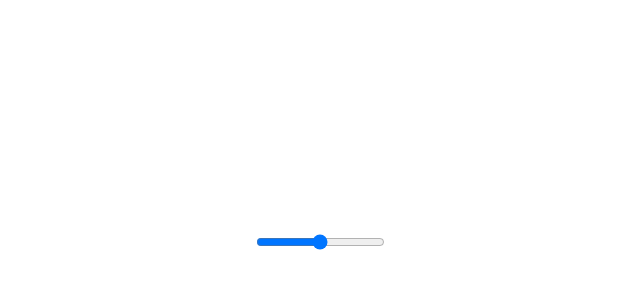
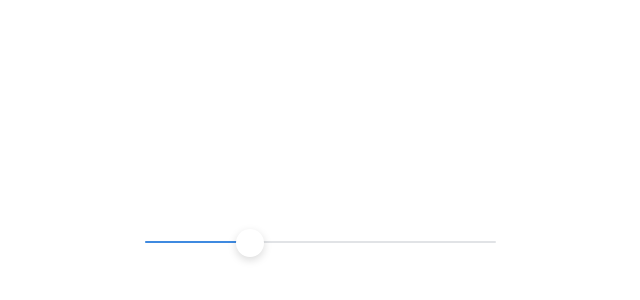
Before and after one commit to eugpoloz/vk-slider, a React (Create React App) app: page / in a window 1280 px wide. Shown: the part 158-458 px from the top of the page, without its empty margins (320-960 px from the left). Built offline with nearby package versions, Linux system fonts and the light colour scheme.

Commit message:
add styles, props, and useState hook

```diff
--- a/src/App.tsx
+++ b/src/App.tsx
@@ -5,7 +5,11 @@ import "./App.css";
 function App() {
   return (
     <div className="vk-slider-demo">
-      <Slider />
+      <Slider
+        min={1}
+        max={100}
+        step={1}
+      />
     </div>
   );
 }
--- a/src/Slider/Slider.css
+++ b/src/Slider/Slider.css
@@ -0,0 +1,26 @@
+.slider {
+  position: relative;
+  width: 351px; /* todo: remove this */
+  height: 2px;
+  background: #e1e3e6;
+  border-radius: 1px;
+}
+
+.slider__track {
+  position: absolute;
+  width: 100%;
+  height: 100%;
+  background: #3f8ae0;
+  border-radius: 1px;
+}
+
+.slider__knob {
+  position: absolute;
+  width: 28px;
+  height: 28px;
+  left: calc(100% - 28px / 2);
+  top: calc(100% - 28px / 2);
+  background: #ffffff;
+  box-shadow: 0px 3px 8px rgba(0, 0, 0, 0.15);
+  border-radius: 50%;
+}
--- a/src/Slider/index.tsx
+++ b/src/Slider/index.tsx
@@ -2,14 +2,24 @@ import React from "react";
 import "./Slider.css";
 
 type SliderProps = {
-    message?: string;
+    min: number,
+    max: number,
+    step: number
 };
 
-function Slider({ message }: SliderProps) {
+function Slider({ min = 0, max = 100, step = 1 }: SliderProps) {
+    const [value, useValue] = React.useState(30);
+
+    const style = {
+        width: value + '%'
+    }
+
     return (
-        <>
-            <input type="range" />
-        </>
+        <div className="slider">
+            <div className="slider__track" style={style}>
+                <div className="slider__knob"></div>
+            </div>
+        </div>
     );
 }
 
```
